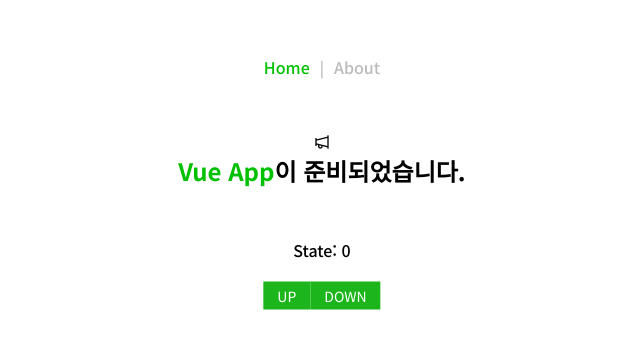
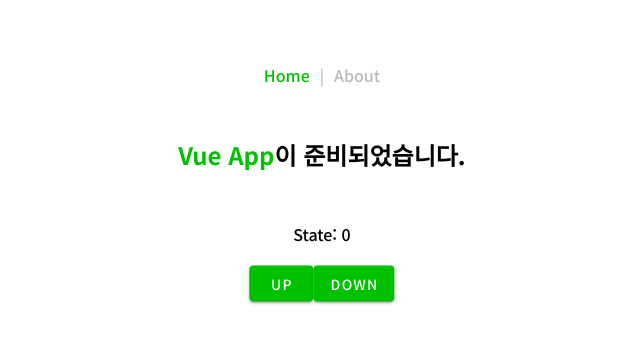
Before and after one commit to UGKONG/yellow-line, a Vue app: page / in a window 1280 px wide. Shown: the part 218-566 px from the top of the page, without its empty margins (318-958 px from the left). Built offline with nearby package versions, Linux system fonts and the light colour scheme.

Commit message:
CSS_Modify

```diff
--- a/package.json
+++ b/package.json
@@ -21,6 +21,7 @@
     "sass": "^1.43.4",
     "sass-loader": "^12.3.0",
     "style-loader": "^3.3.1",
+    "ts-loader": "^9.2.6",
     "vue-loader": "^15.9.8",
     "vue-template-compiler": "^2.6.14",
     "webpack": "^5.64.2",
@@ -28,8 +29,8 @@
     "webpack-dev-server": "^4.5.0"
   },
   "dependencies": {
-    "@mdi/font": "^6.5.95",
     "axios": "^0.24.0",
+    "typescript": "^4.5.2",
     "vue": "^2.6.14",
     "vue-router": "^3.5.3",
     "vuetify": "^2.6.0",
--- a/public/index.css
+++ b/public/index.css
@@ -1,6 +1,6 @@
 @charset 'utf-8';
 @import url('https://fonts.googleapis.com/css2?family=Noto+Sans+KR:wght@100;300;400;500;700;900&display=swap');
-@import url('http://cdn.jsdelivr.net/npm/@mdi/font@6.5.95/css/materialdesignicons.min.css');
+@import url('https://use.fontawesome.com/releases/v5.15.4/css/all.css');
 
 /* RESET */
 * {
@@ -11,20 +11,6 @@
   text-decoration: none;
   box-sizing: border-box;
   font-family: 'Noto Sans KR', sans-serif;
-}
-button {
-  background-color: #ddd;
-  border: none;
-  padding: 4px 14px;
-  color: #000;
-  font-size: 14px;
-  cursor: pointer;
-}
-button:hover {
-  background-color: #ccc;
-}
-button:active {
-  background-color: #bbb;
 }
 html, body, #root {
   width: 100%;
--- a/src/pages/Home.vue
+++ b/src/pages/Home.vue
@@ -3,14 +3,19 @@
     <h1><span>Vue App</span>이 준비되었습니다.</h1>
     <article>
       <p>State: {{ number }}</p>
-      <button @click="() => $store.dispatch('setNumber', number + 1)">UP</button>
-      <button @click="() => $store.dispatch('setNumber', number - 1)">DOWN</button>
+      <v-btn @click="upDownFn(+1)">UP</v-btn>
+      <v-btn @click="upDownFn(-1)">DOWN</v-btn>
     </article>
   </section>
 </template>
 
 <script>
 export default {
+  methods: {
+    upDownFn (n) {
+      this.$store.dispatch('setNumber', this.number + n);
+    }
+  },
   computed: {
     number() {
       return this.$store.state.number;
@@ -32,10 +37,8 @@
     font-size: 16px;
   }
   button {
-    background-color: var(--green);
-    color: #fff;
-    filter: grayscale(.2);
-
+    background-color: var(--green) !important;
+    color: #fff !important;
   }
 }
 </style>
--- a/webpack.config.js
+++ b/webpack.config.js
@@ -4,7 +4,7 @@
 module.exports = {
   mode: 'development',
   resolve: {
-    extensions: ['*', '.vue', '.js']
+    extensions: ['*', '.vue', '.js', '.ts']
   },
   entry: './src/index.js',
   output: {
@@ -14,12 +14,10 @@
   module: {
     rules: [
       {
-        test: /\.vue$/i, use: ['vue-loader']
-      },
-      {
+        test: /\.vue$/i, exclude: /node_modules/, use: ['vue-loader']
+      }, {
         test: /\.js$/i, exclude: /node_modules/, use: ['babel-loader']
-      },
-      {
+      }, {
         test: /\.(avi|mp4|wav|webm)$/i,
         use: [{
           loader: 'file-loader',
@@ -28,8 +26,7 @@
             name: '[name].[ext]'
           }
         }]
-      },
-      {
+      }, {
         test: /\.(png|jpg|gif|bmp|svg)$/i,
         use: [{
           loader: 'file-loader',
@@ -38,11 +35,9 @@
             name: '[name].[ext]'
           }
         }]
-      },
-      {
+      }, {
         test: /\.(c|sa|sc)ss$/i, use: ['style-loader', 'css-loader', 'sass-loader']
-      },
-      {
+      }, {
         test: /\.html$/i, use: ['html-loader']
       },
     ]
@@ -53,5 +48,8 @@
       filename: 'index.html'
     }),
     new VueLoaderPlugin()
-  ]
+  ],
+  devServer: {
+    open: true
+  }
 }
```
Also changed, not shown: src/index.js (+5 -2 lines).
